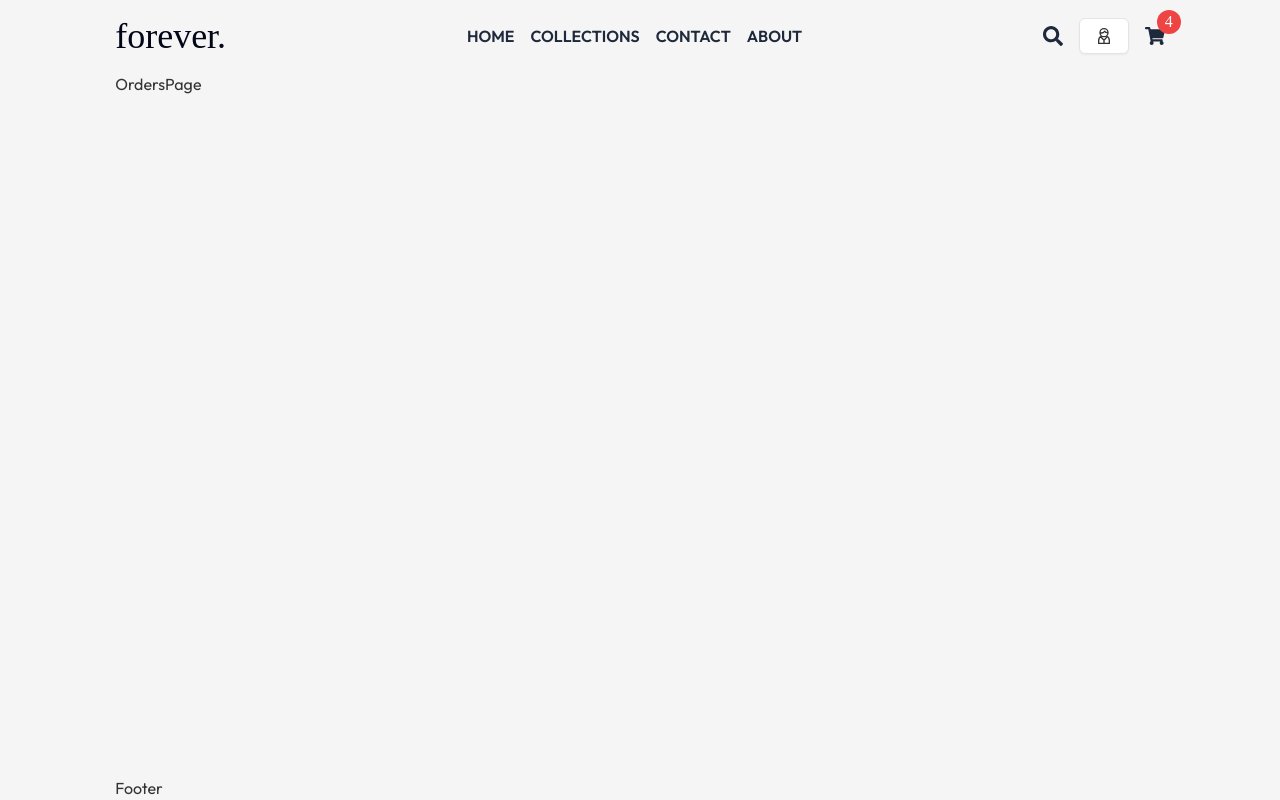
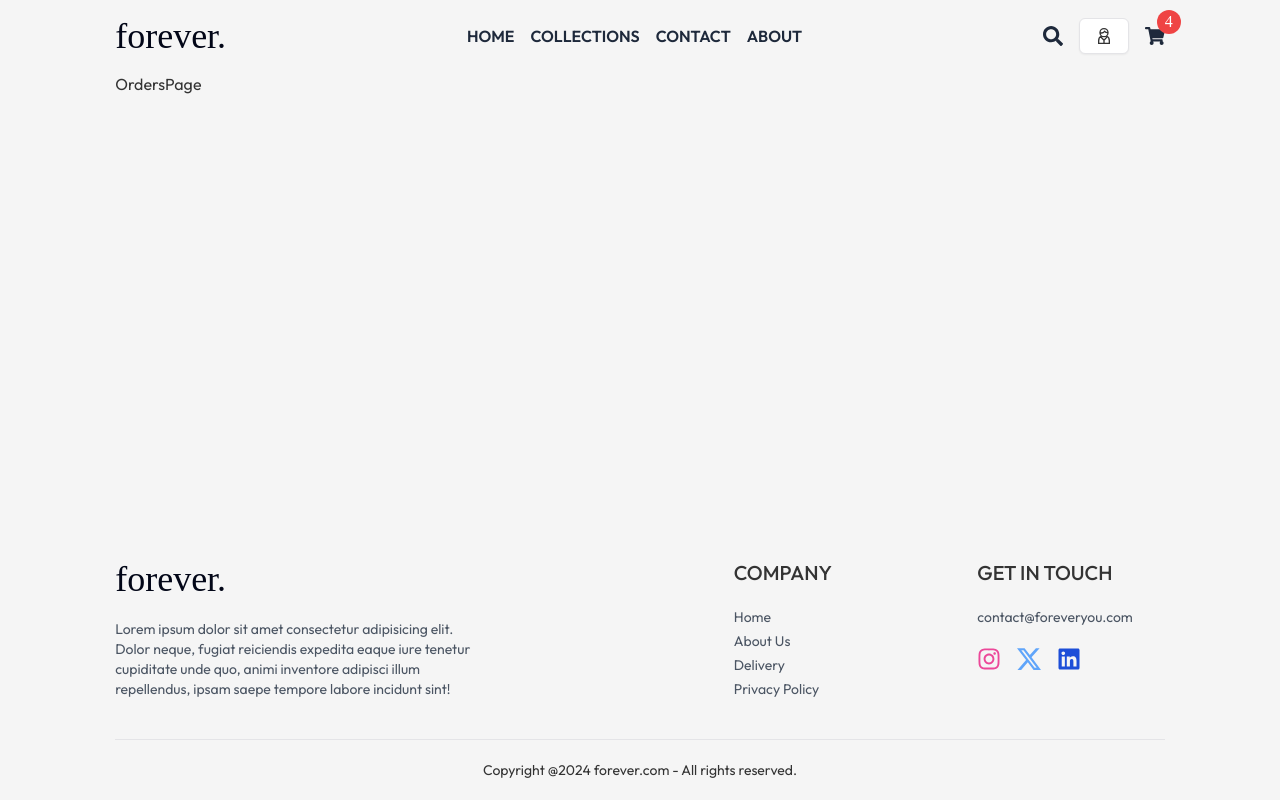
Before and after one commit to 23-faisal/forever, a React (Vite) app in the folder frontend/: page /orders in a window 1280 px wide. Built offline with nearby package versions, Linux system fonts and the light colour scheme; a web font is replaced by a local one.

Commit message:
create footer

```diff
--- a/frontend/src/components/common/Footer/Footer.jsx
+++ b/frontend/src/components/common/Footer/Footer.jsx
@@ -1,9 +1,86 @@
-
+import { FaInstagram, FaLinkedin } from "react-icons/fa";
+import { BsTwitterX } from "react-icons/bs";
+import { Link } from "react-router-dom";
 
 const Footer = () => {
+  const date = new Date();
+  const year = date.getFullYear();
   return (
-    <div>Footer</div>
-  )
-}
+    <div>
+      <div className="flex flex-col  sm:grid sm:grid-cols-[3fr_1fr_1fr] gap-14 my-10 mt-0 sm:mt-40 text-sm">
+        <div>
+          <Link to="/">
+            <p className="logo  text-slate-950 text-2xl md:text-3xl lg:text-4xl mb-5">
+              forever.
+            </p>
+          </Link>
+          <p className="w-full md:w-2/3 text-gray-600">
+            Lorem ipsum dolor sit amet consectetur adipisicing elit. Dolor
+            neque, fugiat reiciendis expedita eaque iure tenetur cupiditate unde
+            quo, animi inventore adipisci illum repellendus, ipsam saepe tempore
+            labore incidunt sint!
+          </p>
+        </div>
 
-export default Footer
+        {/*  */}
+
+        <div>
+          <p className="uppercase text-xl font-medium mb-5 ">company</p>
+          <ul className="flex flex-col gap-1 text-gray-600">
+            <li>Home</li>
+            <li>About Us</li>
+            <li>Delivery</li>
+            <li>Privacy Policy</li>
+          </ul>
+        </div>
+
+        {/*  */}
+
+        <div>
+          <p className="uppercase text-xl font-medium mb-5">Get in touch</p>
+          <div className="flex flex-col gap-1 text-gray-600">
+            <p>contact@foreveryou.com</p>
+            <div className="flex gap-4 mt-4">
+              <a
+                href="https://www.instagram.com/23.faisal_"
+                target="_blank"
+                rel="noopener noreferrer"
+                className="text-pink-500"
+              >
+                <FaInstagram className="w-6 h-6 cursor-pointer" />
+              </a>
+              <a
+                href="https://x.com/faisalahmed_23"
+                target="_blank"
+                rel="noopener noreferrer"
+                className="text-blue-400"
+              >
+                <BsTwitterX className="w-6 h-6 cursor-pointer" />
+              </a>
+              <a
+                href="https://www.linkedin.com/in/faisalahmed23/"
+                target="_blank"
+                rel="noopener noreferrer"
+                className="text-blue-700"
+              >
+                <FaLinkedin className="w-6 h-6 cursor-pointer" />
+              </a>
+            </div>
+          </div>
+        </div>
+
+        {/*  */}
+      </div>
+
+      <div>
+        <hr />
+        <p className="py-5 text-sm text-center">
+          Copyright @{year} forever.com - All rights reserved.
+        </p>
+      </div>
+      {/*  */}
+    </div>
+  );
+};
+
+export default Footer;
```
